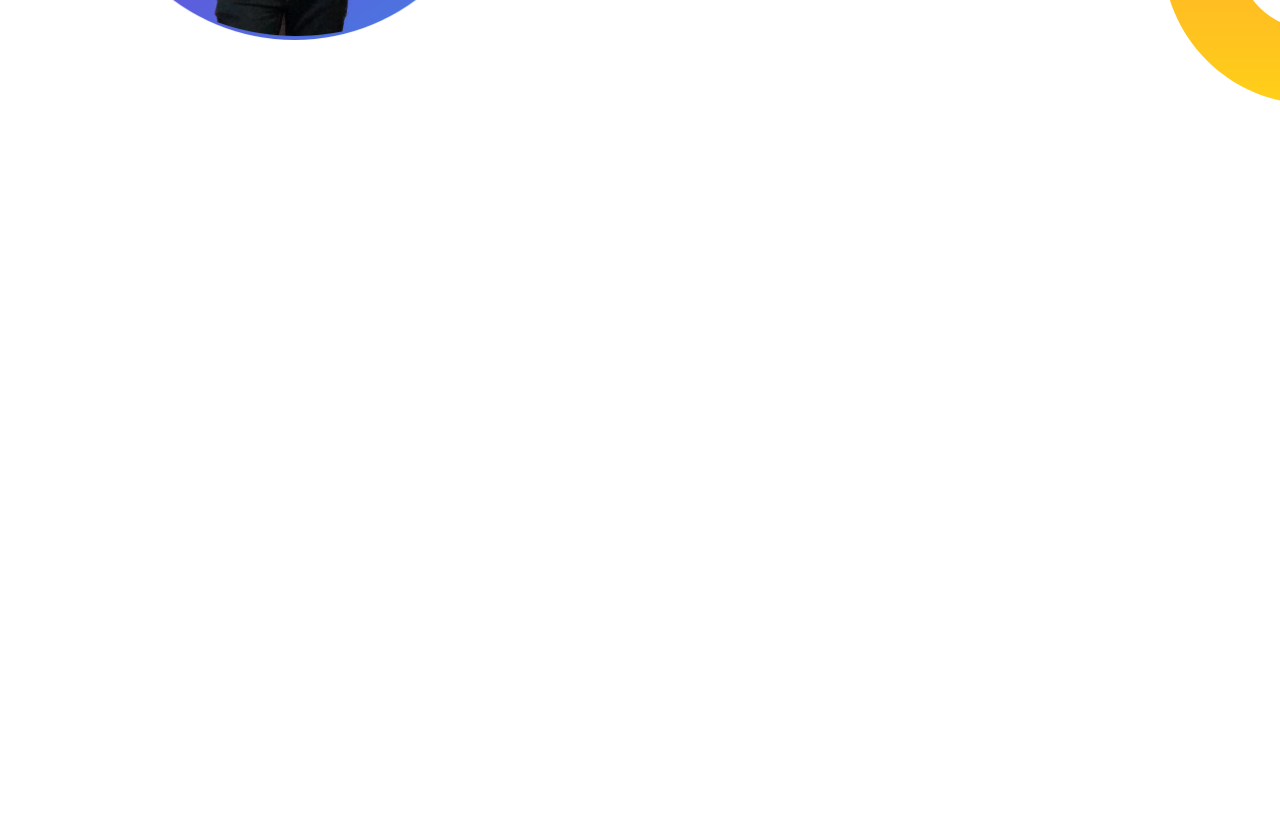
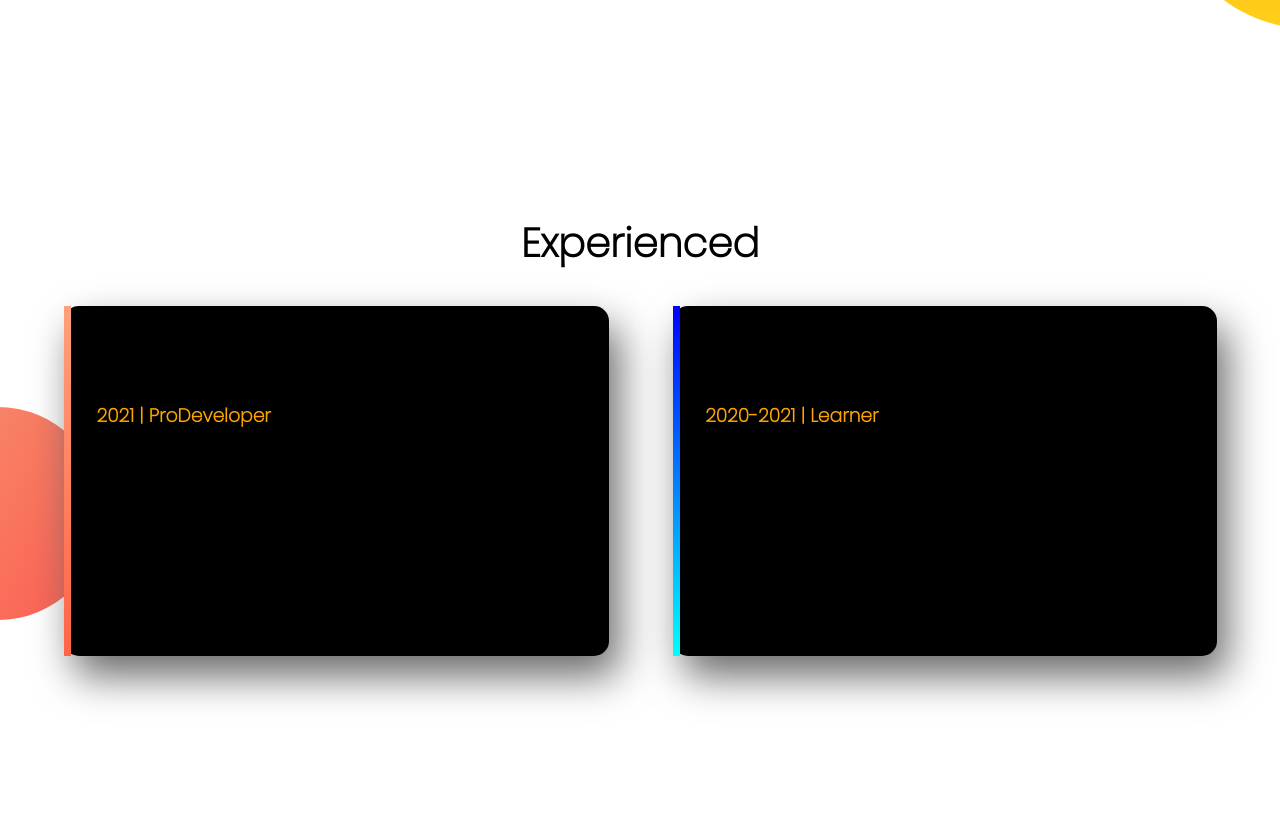
Before and after one commit to arr-atiq/web-portfolio, a plain HTML site: page index.html in a window 1280 px wide. Shown: the part 1020-1833 px from the top of the page. Before the commit the page ends 1300 px from the top, so only its background shows below. Drawn offline with Linux system fonts and the light colour scheme.

Commit message:
third-section

```diff
--- a/index.html
+++ b/index.html
@@ -38,6 +38,23 @@
                     <a class="anchor-button" target="_blank" href="#">Download Resume</a>
         </div>
     </section>
+    <section class="experience-area">
+        <h2 class="heading">Experienced</h2>
+        <div id="full-stack" class="half-width single-experience">
+            <h2 class="font-change">Full Stack Developer</h2>
+            <h3 class="highlight">2021 | ProDeveloper</h3>
+            <p>Whether you already have a website or you're just getting started, learn to build for the. modern web at
+                web.dev. Learn tips to improve your user experience today. Listen To Podcasts. Browse Case Studies. View
+                Blog.</p>
+        </div>
+        <div id="baby-stack" class="half-width single-experience">
+            <h2 class="font-change">Baby Developer</h2>
+            <h3 class="highlight">2020-2021 | Learner</h3>
+            <p>Whether you already have a website or you're just getting started, learn to build for the. modern web at
+                web.dev. Learn tips to improve your user experience today. Listen To Podcasts. Browse Case Studies. View
+                Blog.</p>
+        </div>
+    </section>
 </body>
 
 </html>
--- a/style.css
+++ b/style.css
@@ -7,6 +7,12 @@ h1{
 }
 h2{
     font-size: 40px;
+}
+.font-change{
+    font-size: 30px;
+}
+.heading{
+    text-align: center;
 }
 .highlight{
     color: orange;
@@ -26,7 +32,7 @@ h2{
 }
 section{
     height: 500px;
-    padding-bottom: 150px;
+    padding-bottom: 100px;
 }
 .anchor-button{
     background-image: linear-gradient(45deg, lightsalmon, tomato);
@@ -41,3 +47,24 @@ section{
     background-repeat: no-repeat;
     background-position: right;
 }
+.experience-area{
+    background-image: url(images/exp-bg.png);
+    background-repeat: no-repeat;
+    background-position: left;
+}
+.single-experience{
+    box-shadow: 10px 20px 40px dimgray;
+    border-radius: 15px;
+    height: 70%;
+    background-color: black;
+}
+#full-stack{
+    border-left: 7px solid;
+    border-image: linear-gradient(180deg, lightsalmon, tomato);
+    border-image-slice: 1;
+}
+#baby-stack{
+    border-left: 7px solid;
+    border-image: linear-gradient(180deg, blue, cyan);
+    border-image-slice: 1;
+}
```
